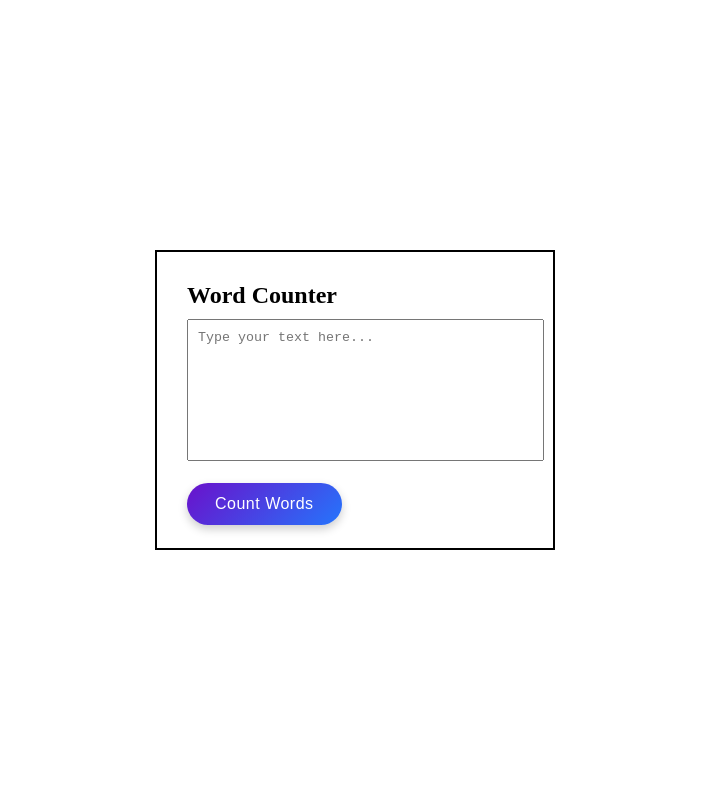
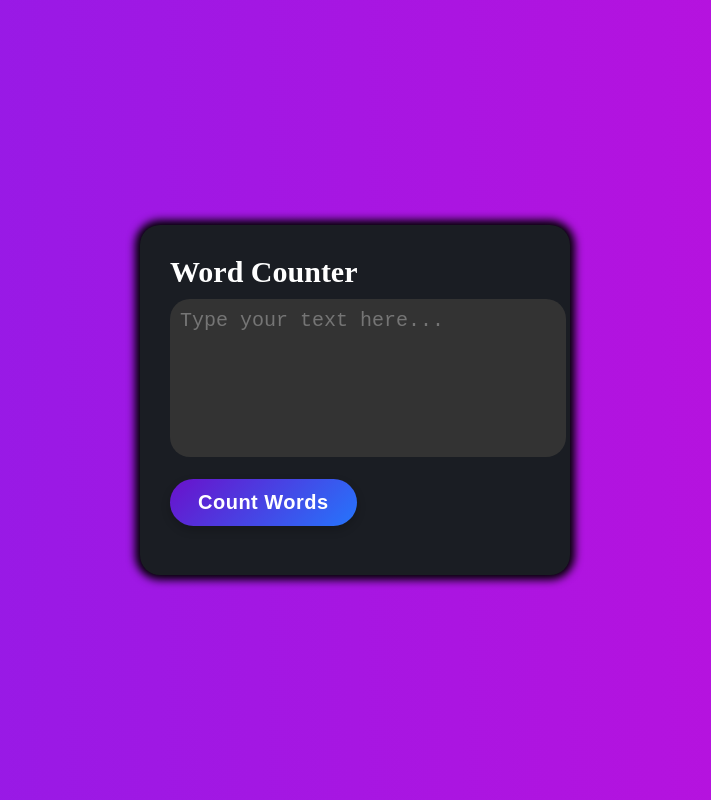
Before and after one commit to Sobia3484/mern-practice, a plain HTML site: page javascript/wordCounter.html in a window 1280 px wide. Shown: the whole page, without its empty margins (285-996 px from the left). Drawn offline with Linux system fonts and the light colour scheme.

Commit message:
work on mini Project

```diff
--- a/javascript/wordCounter.html
+++ b/javascript/wordCounter.html
@@ -10,7 +10,7 @@
         margin: 0;
         box-sizing: border-box;
     }
-    /* body{
+    body{
          background: linear-gradient(270deg, #ff00cc, #3333ff);
         background-size: 400% 400%;
         animation: moveBg 8s ease infinite;
@@ -19,7 +19,7 @@
   0% { background-position: 0% 50%; }
   50% { background-position: 100% 50%; }
   100% { background-position: 0% 50%; }
-} */
+}
  body{
     display: flex;
     justify-content: center;
@@ -27,15 +27,31 @@
     min-height: 100vh;
  }
  .main{
-    border: 2px solid black;
-    height: 300px;
-    width: 400px;
+    border-radius: 20px;
+    height: 350px;
+    width: 430px;
     padding: 30px;
+    background-color: #1a1d23;
+    box-shadow: 0px 0px 8px 5px black;
+ }
+ .main h2{
+  color: white;
+  font-size: 30px;
  }
  .main textarea{
     margin-top: 10px;
     resize: none;
     padding: 10px;
+    font-size: 20px;
+    font-weight: 500;
+    background-color: #333333;
+    border: none;
+    outline: none;
+    border-radius: 20px;
+    color: white;
+ }
+ #result{
+  color: white;
  }
 .btn {
   padding: 12px 28px;
@@ -43,7 +59,8 @@
   border-radius: 50px;
   background: linear-gradient(135deg, #6a11cb, #2575fc);
   color: white;
-  font-size: 16px;
+  font-size: 20px;
+  font-weight: 700;
   cursor: pointer;
   letter-spacing: 0.5px;
   transition: all 0.3s ease;
@@ -59,7 +76,7 @@
     <div class="main">
     <h2>Word Counter</h2>
 
-    <textarea id="textInput" rows="8" cols="40" placeholder="Type your text here..."></textarea><br><br>
+    <textarea id="textInput" rows="6" cols="30" placeholder="Type your text here..."></textarea><br><br>
     <button onclick="countWords()" class="btn">Count Words</button>
 
     <h3 id="result"></h3>
```
Also changed, not shown: javascript/even.html (renamed from javascript/odd/even.html).
